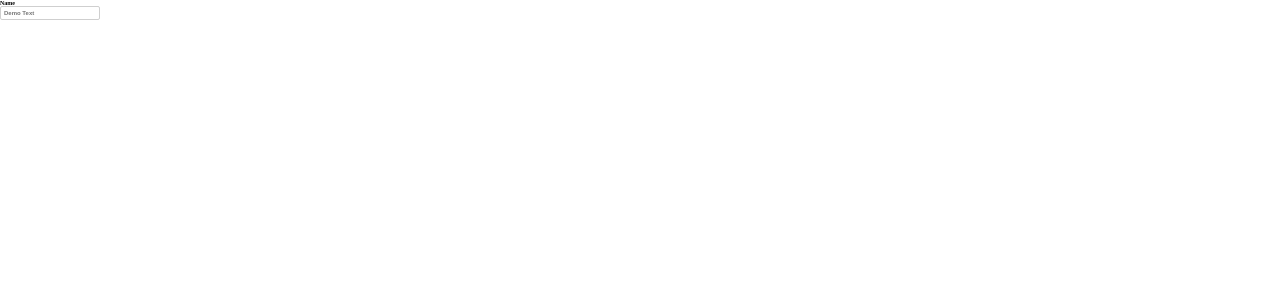
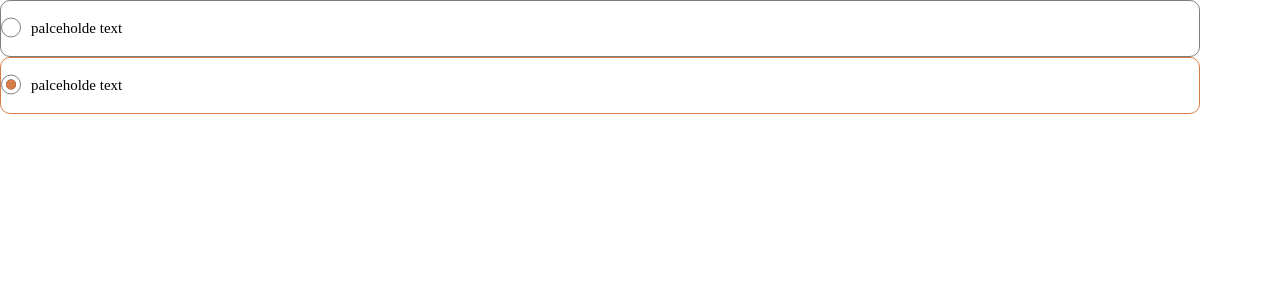
Before and after one commit to JoelStorr/FM-Audiophile-FrontEnd, a Nuxt app: page / in a window 1280 px wide. Shown: the top 300 px of the page. Built offline with nearby package versions, Linux system fonts and the light colour scheme; a web font is replaced by a local one.

Commit message:
Added cusom radio button field

```diff
--- a/app.vue
+++ b/app.vue
@@ -1,15 +1,23 @@
 <template>
 
   <div>
-    <UITextField :error="false">
-        Name
-      <template #error>Not Valid</template>
+   <UIRadioButton :is-checked="checked" value="One" @radio-change="changeChecked" />
+   <UIRadioButton :is-checked="checked" value="Two" @radio-change="changeChecked" />
 
-    </UITextField>
+
+
+
 
   </div>
 </template>
+<script setup>
+  const checked = useState('checked',()=>'Two');
+  function changeChecked(value){
+    checked.value = value;
+    console.log(value)
+  }
 
+</script>
 
 <style lang="scss">
 
@@ -18,7 +26,7 @@
   }
 
   div{
-    width: 100px;
+    width: 1200px;
   }
 
 </style>
--- /dev/null
+++ b/components/UI/RadioButton.vue
@@ -0,0 +1,103 @@
+<template>
+    <div class="label" :class="props.isChecked == props.value ? 'active' : '' ">
+        <label class="form-control">
+            <input type="radio" :value="props.value" v-model="isChecked" @change="changeCeck"/>
+        </label>
+        <p>palceholde text</p>
+
+    </div>
+
+
+</template>
+
+<script lang="ts" setup>
+
+const props = defineProps({
+    isChecked: {type: String, required: true},
+    value: {type: String, required: true}
+})
+const emits = defineEmits(['radioChange'])
+const isChecked = useState('isChecked', ()=>props.isChecked)
+
+function changeCeck():void{
+    emits('radioChange', isChecked.value)
+}
+
+
+</script>
+
+
+<style lang="scss" scoped>
+
+.label{
+    display: flex;
+
+    flex-direction: row;
+    align-items: center;
+    border: .1rem solid $p-dark-grey;
+    border-radius: 1rem;
+}
+.active{
+    border: .1rem solid $primary;
+}
+
+span{
+    font-weight: bold;
+}
+
+.form-control {
+  font-family: system-ui, sans-serif;
+  font-size: 2rem;
+  font-weight: bold;
+  line-height: 1.1;
+  display: grid;
+  grid-template-columns: 1em auto;
+  gap: 0.5em;
+}
+
+.form-control:focus-within {
+  color: $primary;
+}
+
+input[type="radio"] {
+  /* Add if not using autoprefixer */
+  -webkit-appearance: none;
+  /* Remove most all native input styles */
+  appearance: none;
+  /* For iOS < 15 */
+  background-color: var(--form-background);
+  /* Not removed via appearance */
+  margin: 0;
+
+  font: inherit;
+  color: $p-dark-grey;
+  width: 2rem;
+  height: 2rem;
+  border: 0.1rem solid currentColor;
+  border-radius: 50%;
+  transform: translateY(-0.075em);
+
+  display: grid;
+  place-content: center;
+}
+
+input[type="radio"]::before {
+  content: "";
+  width: 0.5em;
+  height: 0.5em;
+  border-radius: 50%;
+  transform: scale(0);
+  transition: 120ms transform ease-in-out;
+  box-shadow: inset 1em 1em $primary;
+  /* Windows High Contrast Mode */
+  background-color: CanvasText;
+}
+
+input[type="radio"]:checked::before {
+  transform: scale(1);
+}
+
+
+
+
+</style>
```
